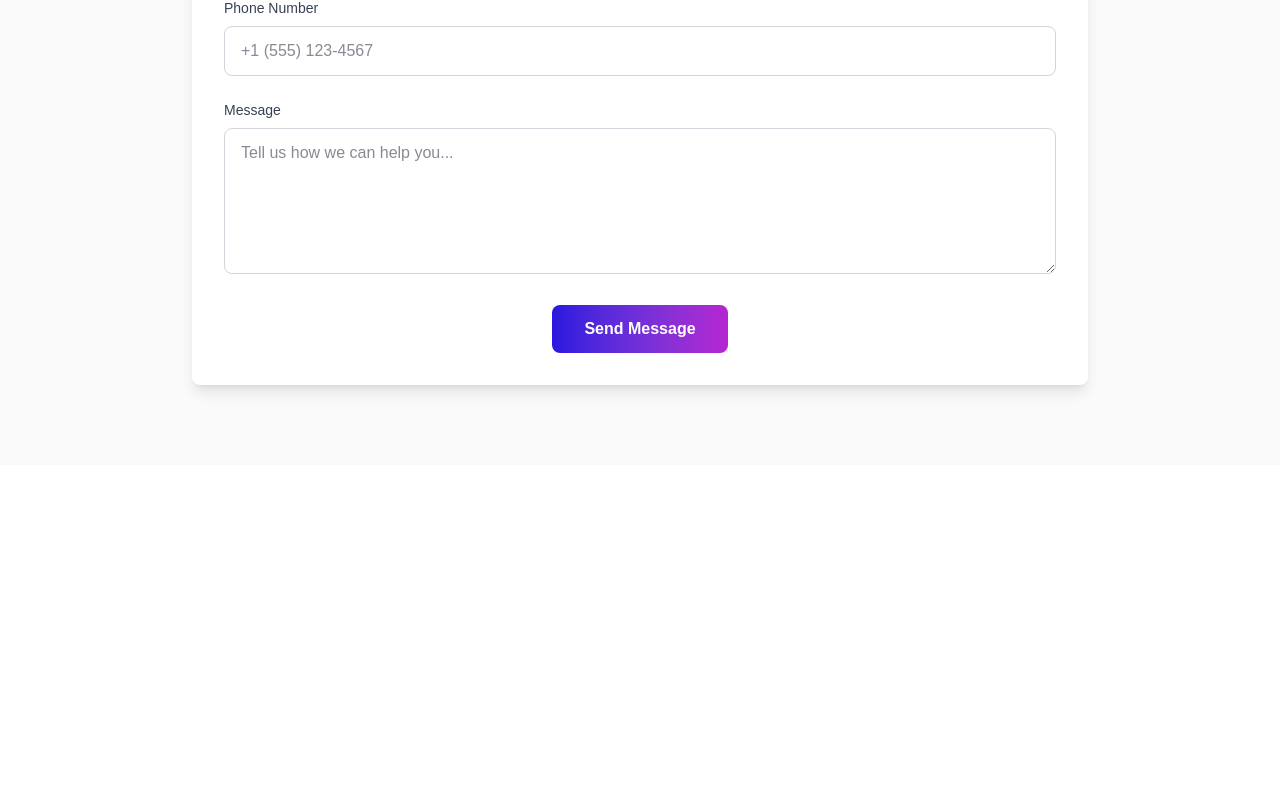
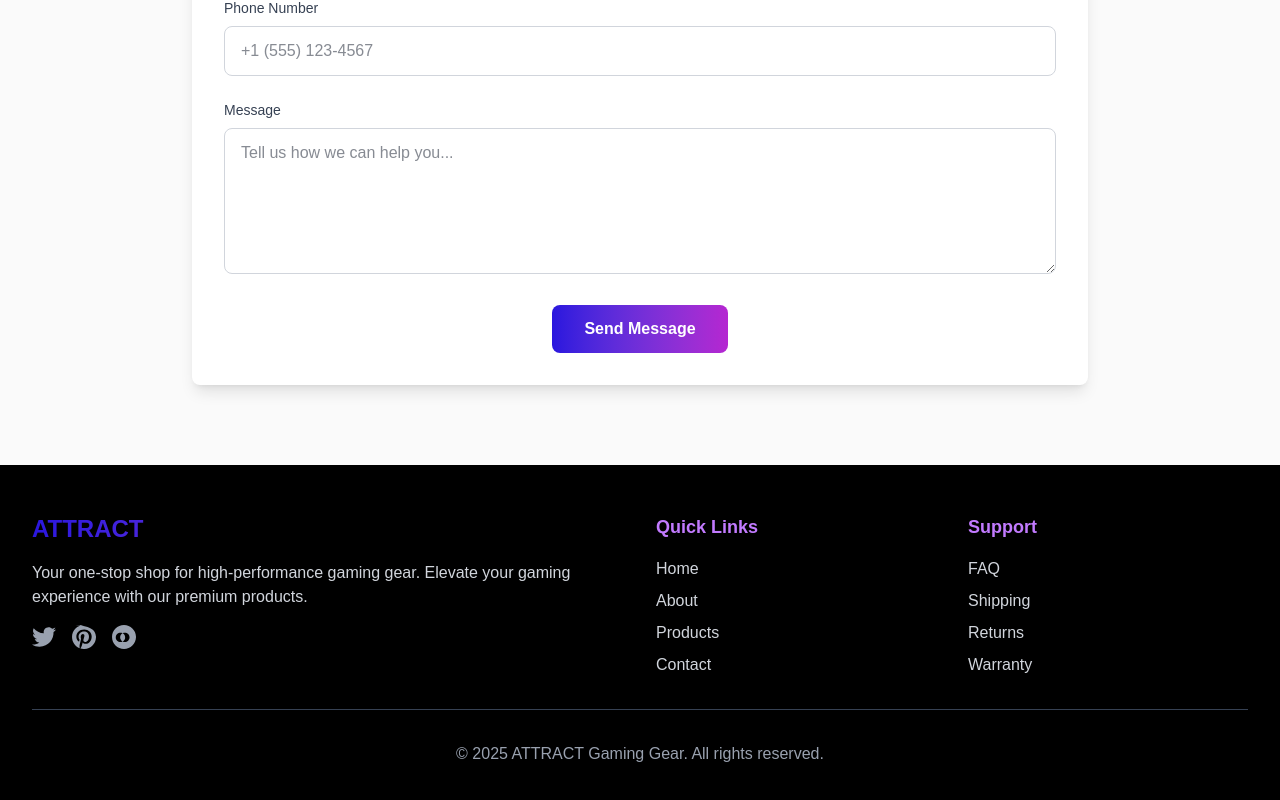
Before and after one commit to Maxiatef/seo-product-frontend, a Next.js app: page / in a window 1280 px wide. Shown: the part 1484-2284 px from the top of the page. Before the commit the page ends 1949 px from the top, so only its background shows below. Built offline with nearby package versions, Linux system fonts and the light colour scheme; no server answers.

Commit message:
Add footer component and integrate it into the main layout

```diff
--- a/app/layout.tsx
+++ b/app/layout.tsx
@@ -1,5 +1,6 @@
 import type { Metadata } from "next";
 import "./globals.css";
+import Footer from "@/components/footer";
 
 export const metadata: Metadata = {
   title: "ATTRACT Gaming Gear - High-Performance Gaming Equipment",
@@ -27,6 +28,7 @@ export default function RootLayout({
     <html lang="en">
       <body className="antialiased font-sans">
         {children}
+        <Footer />
       </body>
     </html>
   );
--- a/app/product/[slug]/page.tsx
+++ b/app/product/[slug]/page.tsx
@@ -95,23 +95,23 @@ export default async function ProductPage({ params }: Params) {
                 </section>
 
                 {/* Details Section */}
-                <section className="py-16 px-4 sm:px-6 lg:px-8 bg-gray-100 dark:bg-gray-900">
+                <section className="py-16 px-4 sm:px-6 lg:px-8 bg-black">
                     <div className="max-w-6xl mx-auto">
-                        <h2 className="text-3xl font-bold text-center mb-12 text-gray-900 dark:text-white">
+                        <h2 className="text-3xl font-bold text-center mb-12 text-white">
                             Product Details
                         </h2>
                         <div className="grid grid-cols-1 lg:grid-cols-3 gap-8">
                             {/* Description */}
-                            <div className="lg:col-span-2 bg-white dark:bg-gray-800 rounded-lg shadow-lg p-8">
+                            <div className="lg:col-span-2 bg-gray-800 rounded-lg shadow-lg p-8">
                                 <h3 className="text-2xl font-semibold mb-6 text-gray-900 dark:text-white flex items-center">
                                     <span className="w-2 h-8 bg-gradient-to-br from-[#2A16DE] to-[#B526D1] rounded mr-3"></span>
                                     Description
                                 </h3>
-                                <p className="text-gray-700 dark:text-gray-300 leading-relaxed text-lg">
+                                <p className="text-gray-300 leading-relaxed text-lg">
                                     {product.description}
                                 </p>
                                 <div className="mt-6">
-                                    <h4 className="text-xl font-semibold mb-4 text-gray-900 dark:text-white">Key Features</h4>
+                                    <h4 className="text-xl font-semibold mb-4 text-white">Key Features</h4>
                                     <ul className="space-y-2 text-gray-700 dark:text-gray-300">
                                         <li className="flex items-start">
                                             <span className="text-[#2A16DE] mr-2">•</span>
@@ -134,18 +134,18 @@ export default async function ProductPage({ params }: Params) {
                             </div>
 
                             {/* Specifications */}
-                            <div className="bg-white dark:bg-gray-800 rounded-lg shadow-lg p-8">
+                            <div className="bg-gray-800 rounded-lg shadow-lg p-8">
                                 <h3 className="text-2xl font-semibold mb-6 text-gray-900 dark:text-white flex items-center">
                                     <span className="w-2 h-8 bg-gradient-to-br from-[#2A16DE] to-[#B526D1] rounded mr-3"></span>
                                     Specifications
                                 </h3>
                                 <div className="space-y-4">
                                     <div className="flex justify-between items-center py-2 border-b border-gray-200 dark:border-gray-700">
-                                        <span className="font-medium text-gray-900 dark:text-white">Price</span>
+                                        <span className="font-medium text-white">Price</span>
                                         <span className="text-[#2A16DE] font-bold">{product.currency} {product.price?.toFixed(2)}</span>
                                     </div>
                                     <div className="flex justify-between items-center py-2 border-b border-gray-200 dark:border-gray-700">
-                                        <span className="font-medium text-gray-900 dark:text-white">Availability</span>
+                                        <span className="font-medium text-white">Availability</span>
                                         <span className={`px-2 py-1 rounded-full text-sm font-semibold ${
                                             product.availability === 'InStock'
                                                 ? 'bg-green-100 text-green-800'
@@ -155,11 +155,11 @@ export default async function ProductPage({ params }: Params) {
                                         </span>
                                     </div>
                                     <div className="flex justify-between items-center py-2 border-b border-gray-200 dark:border-gray-700">
-                                        <span className="font-medium text-gray-900 dark:text-white">Product ID</span>
+                                        <span className="font-medium text-white">Product ID</span>
                                         <span className="text-gray-600 dark:text-gray-400">{product.slug}</span>
                                     </div>
                                     <div className="flex justify-between items-center py-2">
-                                        <span className="font-medium text-gray-900 dark:text-white">Category</span>
+                                        <span className="font-medium text-white">Category</span>
                                         <span className="text-gray-600 dark:text-gray-400">Gaming Gear</span>
                                     </div>
                                 </div>
--- /dev/null
+++ b/components/footer.tsx
@@ -0,0 +1,64 @@
+import Link from "next/link";
+
+const Footer = () => {
+    return (
+        <footer className="bg-black text-white">
+            <div className="max-w-7xl mx-auto px-4 sm:px-6 lg:px-8 py-12">
+                <div className="grid grid-cols-1 md:grid-cols-4 gap-8">
+
+                    <div className="col-span-1 md:col-span-2">
+                        <h3 className="text-2xl font-bold mb-4 text-transparent bg-gradient-to-r from-[#2A16DE] to-[#B526D1] bg-clip-text">ATTRACT</h3>
+                        <p className="text-gray-300 mb-4">
+                            Your one-stop shop for high-performance gaming gear. Elevate your gaming experience with our premium products.
+                        </p>
+                        <div className="flex space-x-4">
+                            <a href="#" className="text-gray-400 hover:text-purple-400 transition-colors">
+                                <svg className="w-6 h-6" fill="currentColor" viewBox="0 0 24 24">
+                                    <path d="M24 4.557c-.883.392-1.832.656-2.828.775 1.017-.609 1.798-1.574 2.165-2.724-.951.564-2.005.974-3.127 1.195-.897-.957-2.178-1.555-3.594-1.555-3.179 0-5.515 2.966-4.797 6.045-4.091-.205-7.719-2.165-10.148-5.144-1.29 2.213-.669 5.108 1.523 6.574-.806-.026-1.566-.247-2.229-.616-.054 2.281 1.581 4.415 3.949 4.89-.693.188-1.452.232-2.224.084.626 1.956 2.444 3.379 4.6 3.419-2.07 1.623-4.678 2.348-7.29 2.04 2.179 1.397 4.768 2.212 7.548 2.212 9.142 0 14.307-7.721 13.995-14.646.962-.695 1.797-1.562 2.457-2.549z" />
+                                </svg>
+                            </a>
+                            <a href="#" className="text-gray-400 hover:text-purple-400 transition-colors">
+                                <svg className="w-6 h-6" fill="currentColor" viewBox="0 0 24 24">
+                                    <path d="M12.017 0C5.396 0 .029 5.367.029 11.987c0 5.079 3.158 9.417 7.618 11.174-.105-.949-.199-2.403.041-3.439.219-.937 1.406-5.957 1.406-5.957s-.359-.72-.359-1.781c0-1.663.967-2.911 2.168-2.911 1.024 0 1.518.769 1.518 1.688 0 1.029-.653 2.567-.992 3.992-.285 1.193.6 2.165 1.775 2.165 2.128 0 3.768-2.245 3.768-5.487 0-2.861-2.063-4.869-5.008-4.869-3.41 0-5.409 2.562-5.409 5.199 0 1.033.394 2.143.889 2.741.097.118.112.221.085.345-.09.375-.293 1.199-.334 1.363-.053.225-.172.271-.402.165-1.495-.69-2.433-2.878-2.433-4.646 0-3.776 2.748-7.252 7.92-7.252 4.158 0 7.392 2.967 7.392 6.923 0 4.135-2.607 7.462-6.233 7.462-1.214 0-2.357-.629-2.746-1.378l-.748 2.853c-.271 1.043-1.002 2.35-1.492 3.146C9.57 23.812 10.763 24.009 12.017 24.009c6.624 0 11.99-5.367 11.99-11.987C24.007 5.367 18.641.001.012.017z" />
+                                </svg>
+                            </a>
+                            <a href="#" className="text-gray-400 hover:text-purple-400 transition-colors">
+                                <svg className="w-6 h-6" fill="currentColor" viewBox="0 0 24 24">
+                                    <path d="M12.017 0C5.396 0 .029 5.367.029 11.987c0 6.62 5.367 11.987 11.988 11.987s11.987-5.367 11.987-11.987C24.004 5.367 18.637.001 12.017.001zM8.449 16.988c-1.297 0-2.448-.49-3.323-1.297C4.253 14.894 3.762 13.743 3.762 12.446s.49-2.448 1.364-3.323c.875-.875 2.026-1.365 3.323-1.365s2.448.49 3.323 1.365c.875.875 1.365 2.026 1.365 3.323s-.49 2.448-1.365 3.323c-.875.807-2.026 1.297-3.323 1.297zm7.718-1.297c-.875.875-2.026 1.365-3.323 1.365s-2.448-.49-3.323-1.365c-.875-.875-1.365-2.026-1.365-3.323 0-1.297.49-2.448 1.365-3.323.875-.875 2.026-1.365 3.323-1.365s2.448.49 3.323 1.365c.875.875 1.365 2.026 1.365 3.323 0 1.297-.49 2.448-1.365 3.323z" />
+                                </svg>
+                            </a>
+                        </div>
+                    </div>
+
+                    <div>
+                        <h4 className="text-lg font-semibold mb-4 text-purple-400">Quick Links</h4>
+                        <ul className="space-y-2">
+                            <li><Link href="/" className="text-gray-300 hover:text-purple-400 transition-colors">Home</Link></li>
+                            <li><Link href="/#about" className="text-gray-300 hover:text-purple-400 transition-colors">About</Link></li>
+                            <li><Link href="/#products" className="text-gray-300 hover:text-purple-400 transition-colors">Products</Link></li>
+                            <li><Link href="/#contact" className="text-gray-300 hover:text-purple-400 transition-colors">Contact</Link></li>
+                        </ul>
+                    </div>
+
+                    <div>
+                        <h4 className="text-lg font-semibold mb-4 text-purple-400">Support</h4>
+                        <ul className="space-y-2">
+                            <li><a href="#" className="text-gray-300 hover:text-purple-400 transition-colors">FAQ</a></li>
+                            <li><a href="#" className="text-gray-300 hover:text-purple-400 transition-colors">Shipping</a></li>
+                            <li><a href="#" className="text-gray-300 hover:text-purple-400 transition-colors">Returns</a></li>
+                            <li><a href="#" className="text-gray-300 hover:text-purple-400 transition-colors">Warranty</a></li>
+                        </ul>
+                    </div>
+                </div>
+
+                <div className="border-t border-gray-700 mt-8 pt-8 text-center">
+                    <p className="text-gray-400">
+                        &copy; 2025 ATTRACT Gaming Gear. All rights reserved.
+                    </p>
+                </div>
+            </div>
+        </footer>
+    );
+};
+
+export default Footer;
```
